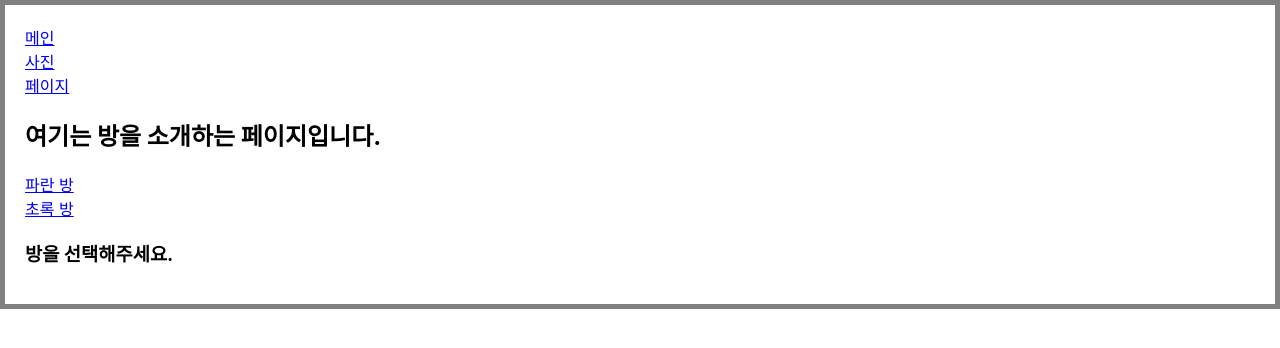
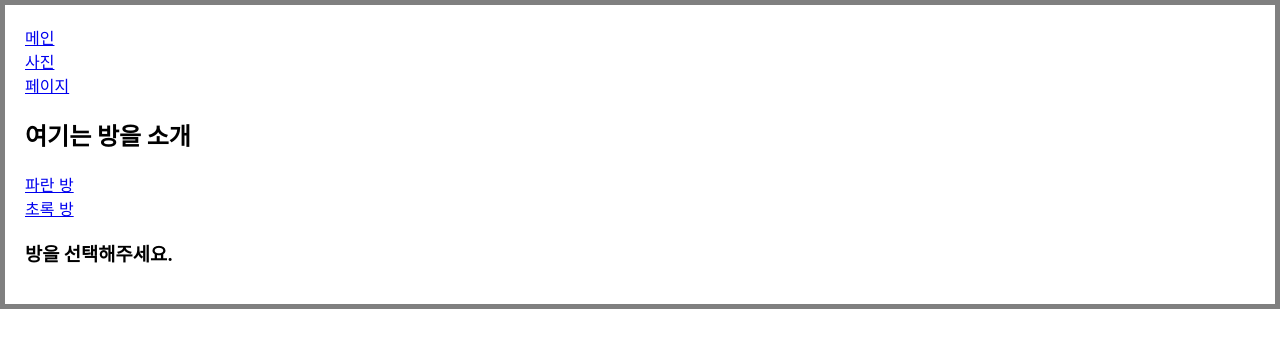
Before and after one commit to Edward-Shawn/react-study-project, a React (Create React App) app: page /rooms in a window 1280 px wide. Shown: the top 348 px of the page. Built offline with nearby package versions, Linux system fonts and the light colour scheme.

Commit message:
페이지 작업

```diff
--- a/src/Rooms.js
+++ b/src/Rooms.js
@@ -4,7 +4,7 @@ import { Route, Link } from "react-router-dom";
 export default function Rooms({ match }) {
   return (
     <div>
-      <h2>여기는 방을 소개하는 페이지입니다.</h2>
+      <h2>여기는 방을 소개</h2>
       <Link to={`${match.url}/blueRoom`}> 파란 방</Link>
       <br />
       <Link to={`${match.url}/greenRoom`}> 초록 방</Link>
```
